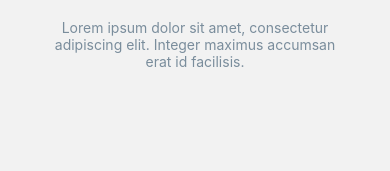
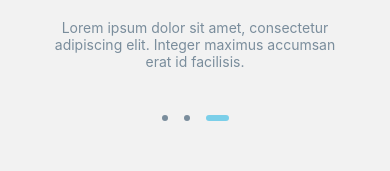
Before and after one commit to EvGra/MyApp, a React Native app in the folder MyApp/: screen /OnboadingPageThird in a window 390 px wide. Shown: the part 445-616 px from the top of the page. Built offline with nearby package versions, Linux system fonts and the light colour scheme; no server answers.

Commit message:
feat: add dots for preview screens

```diff
--- a/MyApp/Auth/AuthForm.tsx
+++ b/MyApp/Auth/AuthForm.tsx
@@ -100,7 +100,7 @@ const AuthForm = ({isLogin, onSubmit, credentialsInvalid}: Params) => {
       <View>
         <Button
           textColorWhite={true}
-          colorBg={true}
+          colorBg="#126881"
           onPress={submitHandler}
           text={isLogin ? 'SIGN IN' : 'SIGN UP'}
         />
--- a/MyApp/components/preview/Preview.tsx
+++ b/MyApp/components/preview/Preview.tsx
@@ -36,7 +36,15 @@ const Preview = ({image, header, link}: Params) => {
         Lorem ipsum dolor sit amet, consectetur adipiscing elit. Integer maximus
         accumsan erat id facilisis.
       </Text>
-      <View></View>
+      <View style={styles.dotsBlock}>
+        {imageUrl.map((item, i) =>
+          i == image ? (
+            <View key={item + 'key'} style={styles.dotActive} />
+          ) : (
+            <View key={item + 'key'} style={styles.dot} />
+          ),
+        )}
+      </View>
       <View style={styles.buttonWrapper}>
         <Pressable
           style={({pressed}) => (pressed ? styles.buttonPressed : null)}
@@ -82,6 +90,24 @@ const styles = StyleSheet.create({
     marginTop: 39,
     textAlign: 'center',
   },
+  dotsBlock: {
+    marginTop: 45,
+    flexDirection: 'row',
+  },
+  dot: {
+    height: 6,
+    width: 6,
+    borderRadius: 3,
+    marginHorizontal: 8,
+    backgroundColor: COLORS.grayLight,
+  },
+  dotActive: {
+    width: 23,
+    height: 6,
+    borderRadius: 3,
+    marginHorizontal: 8,
+    backgroundColor: COLORS.blueLight,
+  },
   buttonWrapper: {
     position: 'absolute',
     flexDirection: 'row',
--- a/MyApp/components/sign/Button.tsx
+++ b/MyApp/components/sign/Button.tsx
@@ -1,4 +1,4 @@
-import {StyleSheet, Text, View, Pressable} from 'react-native';
+import {StyleSheet, Text, View, Pressable, Image} from 'react-native';
 import React, {useState} from 'react';
 
 import {COLORS} from '../../src/data';
@@ -6,20 +6,29 @@ import {COLORS} from '../../src/data';
 interface Params {
   text: string;
   textColorWhite: boolean;
-  colorBg?: boolean;
+  colorBg?: string;
+  logoSrc?: number;
   onPress?: () => void;
 }
 
-const Button = ({text, textColorWhite, colorBg, onPress}: Params) => {
+const Button = ({text, textColorWhite, logoSrc, colorBg, onPress}: Params) => {
+  const [imgSrc, setImgSrc] = useState([
+    require('../../src/images/preview/googlelogo.png'),
+    require('../../src/images/preview/FacebookLogo.png'),
+  ]);
+
   return (
     <View>
       <Pressable
         onPress={onPress}
         style={({pressed}) => [
           styles.buttonWrapper,
-          colorBg ? styles.colorBgblueDark : styles.colorBgBlueLight,
+          colorBg ? {backgroundColor: colorBg} : null,
           pressed ? styles.buttonPressed : null,
         ]}>
+        {logoSrc != undefined && (
+          <Image source={imgSrc[logoSrc]} style={styles.logo} />
+        )}
         <Text
           style={[
             styles.text,
@@ -36,12 +45,12 @@ export default Button;
 
 const styles = StyleSheet.create({
   buttonWrapper: {
-    marginHorizontal: 30,
     width: 300,
-    paddingVertical: 20,
+    paddingHorizontal: 20,
     borderRadius: 30,
     flexDirection: 'row',
-    justifyContent: 'center',
+    justifyContent: 'space-around',
+    alignItems: 'center',
   },
   buttonPressed: {
     opacity: 0.7,
@@ -52,8 +61,12 @@ const styles = StyleSheet.create({
   colorBgBlueLight: {
     backgroundColor: COLORS.blueLight,
   },
+  logo: {
+    height: 30,
+  },
   text: {
     fontSize: 14,
+    paddingVertical: 20,
   },
   textColorWhite: {
     color: '#FFF',
--- a/MyApp/screens/sign/SignIn.tsx
+++ b/MyApp/screens/sign/SignIn.tsx
@@ -1,4 +1,4 @@
-import {StyleSheet, Text, View, Alert} from 'react-native';
+import {StyleSheet, Text, View, Alert, Image} from 'react-native';
 import React, {useState, useContext, useEffect} from 'react';
 import {GoogleSignin} from '@react-native-google-signin/google-signin';
 import auth from '@react-native-firebase/auth';
@@ -69,7 +69,8 @@ const SignIn = () => {
           <Button
             text="CONTINUE WITH GOOGLE"
             textColorWhite={false}
-            colorBg={false}
+            colorBg="#ACBAC3"
+            logoSrc={0}
             onPress={() =>
               onGoogleButtonPress()
                 .then(res => {
@@ -82,7 +83,8 @@ const SignIn = () => {
         <Button
           text="CONTINUE WITH FACEBOOK"
           textColorWhite={true}
-          colorBg={false}
+          colorBg="#1877F2"
+          logoSrc={1}
         />
       </View>
     </View>
--- a/MyApp/screens/sign/SignUp.tsx
+++ b/MyApp/screens/sign/SignUp.tsx
@@ -45,15 +45,17 @@ const SignUp = () => {
           <Text style={styles.textSocial}>Or Sign in with social media</Text>
           <View style={styles.buttonMargin}>
             <Button
+              logoSrc={0}
               text="CONTINUE WITH GOOGLE"
               textColorWhite={false}
-              colorBg={false}
+              colorBg="#ACBAC3"
             />
           </View>
           <Button
+            logoSrc={1}
             text="CONTINUE WITH FACEBOOK"
             textColorWhite={true}
-            colorBg={false}
+            colorBg="#1877F2"
           />
         </View>
       </View>
--- a/MyApp/src/auth-context.tsx
+++ b/MyApp/src/auth-context.tsx
@@ -33,10 +33,8 @@ export const AuthContextProvider = ({children}) => {
   }, []);
 
   const authenticate = token => {
-    setLoading(true);
     setAuthToken(token);
     AsyncStorage.setItem('token', token);
-    setLoading(false);
   };
 
   const logout = () => {
```
Also changed, not shown: MyApp/src/images/preview/FacebookLogo.png (added), MyApp/src/images/preview/googlelogo.png (added), 1 other file (tests, documents, lock files or other folders).
